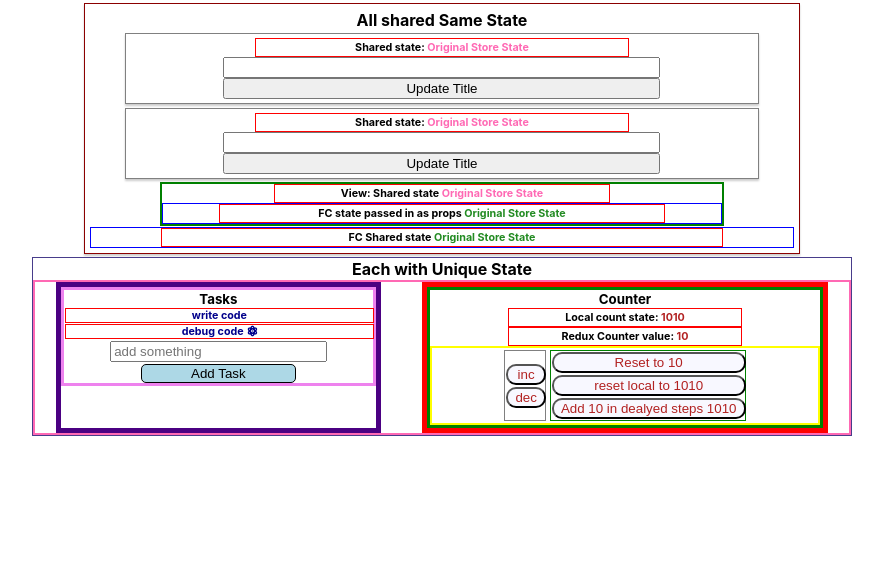
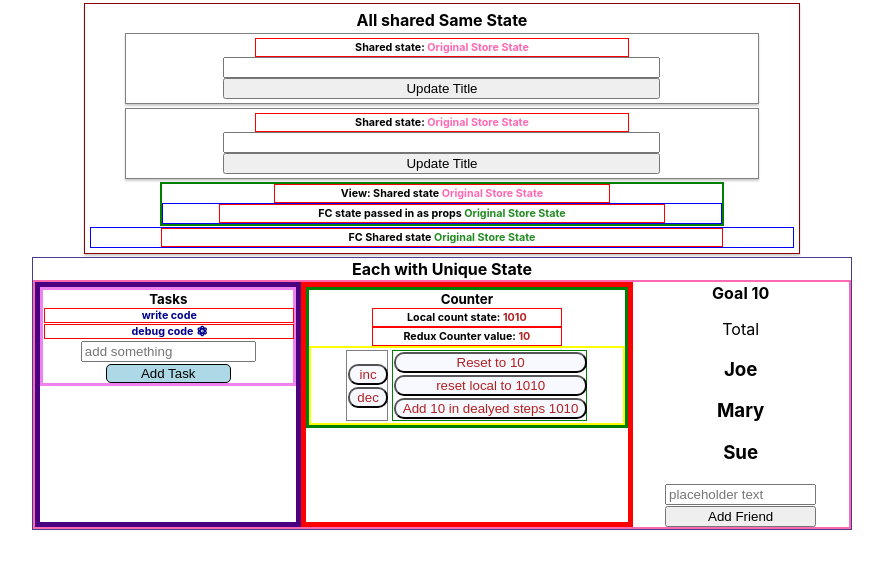
Before and after one commit to stevekutz/redux_exp2, a React (Create React App) app in the folder app/: page / in a window 1280 px wide. Shown: the top 568 px of the page, without its empty margins (198-1081 px from the left). Built offline with nearby package versions, Linux system fonts and the light colour scheme.

Commit message:
verified Friends components functionality

```diff
--- a/app/src/App.js
+++ b/app/src/App.js
@@ -5,8 +5,9 @@ import Title from './views/Title';
 import TitleView from './views/TitleView';
 import TitleComponent from './components/TitleComponent';
 import Counter from './views/Counter';
+import Tasks from './views/Tasks';
+import Friends from './views/Friends';
 
-import Tasks from './views/Tasks';
 
 function App() {
   return (
@@ -32,6 +33,11 @@ function App() {
                 <Counter />
               </div>
 
+              <div className = 'friendsMainContainer'>
+                <Friends />
+              </div>
+
+
             </div>
 
         </div>
--- /dev/null
+++ b/app/src/reducers/friendsReducer.js
@@ -0,0 +1,26 @@
+// export const ADD_FRIEND = 'ADD_FRIEND';
+
+import {ADD_FRIEND} from '../actions/actionsFriends';
+
+const initialState = {
+    friends: [
+        "Joe", "Mary", "Sue"
+    ],
+    goal: 10,
+
+};
+
+
+export const friendsReducer = (state = initialState, action) => {
+    switch(action.type) {
+        case ADD_FRIEND:
+            return {
+                ...state, friends: [...state.friends, action.payload]
+            }
+        default:
+            return state;
+    }
+
+}
+
+export default friendsReducer;
--- a/app/src/reducers/index.js
+++ b/app/src/reducers/index.js
@@ -3,9 +3,11 @@ import {combineReducers} from 'redux';
 import titleReducer from './titleReducer';
 import taskReducer from './taskReducer';
 import counterReducer from './counterReducer';
+import friendsReducer from './friendsReducer';
 
 export default combineReducers({
     titleReducer,
     tasks: taskReducer,
-    counterReducer
+    counterReducer,
+    friends: friendsReducer
 });
--- a/app/src/views/Friends.js
+++ b/app/src/views/Friends.js
@@ -1,7 +1,8 @@
 import React from 'react';
-import {connect} from 'react=redux';
+import {connect} from 'react-redux';
 
-import {addFriend} from './actions/actionsFriends';
+import {addFriend} from '../actions/actionsFriends';
+import Friend from './Friend';
 
 class Friends extends React.Component{
     state = {
@@ -22,9 +23,10 @@ class Friends extends React.Component{
     }
 
     render() {
+
         return(
             <div className = 'friendsContainer'>
-               <h4>Goal </h4>
+               <h4>Goal {this.props.goal}</h4>
                <p>Total</p>
                {this.props.friends.map( (person, index) =>  (
                     <Friend peep = {person} key = {index}/>
@@ -32,20 +34,25 @@ class Friends extends React.Component{
                <form>
                 <input
                     type = 'text'
+                    name = 'newFriend'
                     value = {this.state.newFriend}
                     onChange = {this.handleInputs}
                     placeholder = 'placeholder text'
                 />
-                <button onClick = { () => {this.addFriend_h} }> Add Friend</button>
+                <button onClick = {this.addFriend_h}> Add Friend</button>
                </form>
             </div>
         )
     }
 }
 
+// NO!!!   <button onClick = { () => {this.addFriend_h} }> Add Friend</button>
+
 const mapStateToProps = state => {
     return {
-        friends: state.friends.friends
+        friends: state.friends.friends,
+        goal: state.friends.goal,
+
     }
 }
 
```
